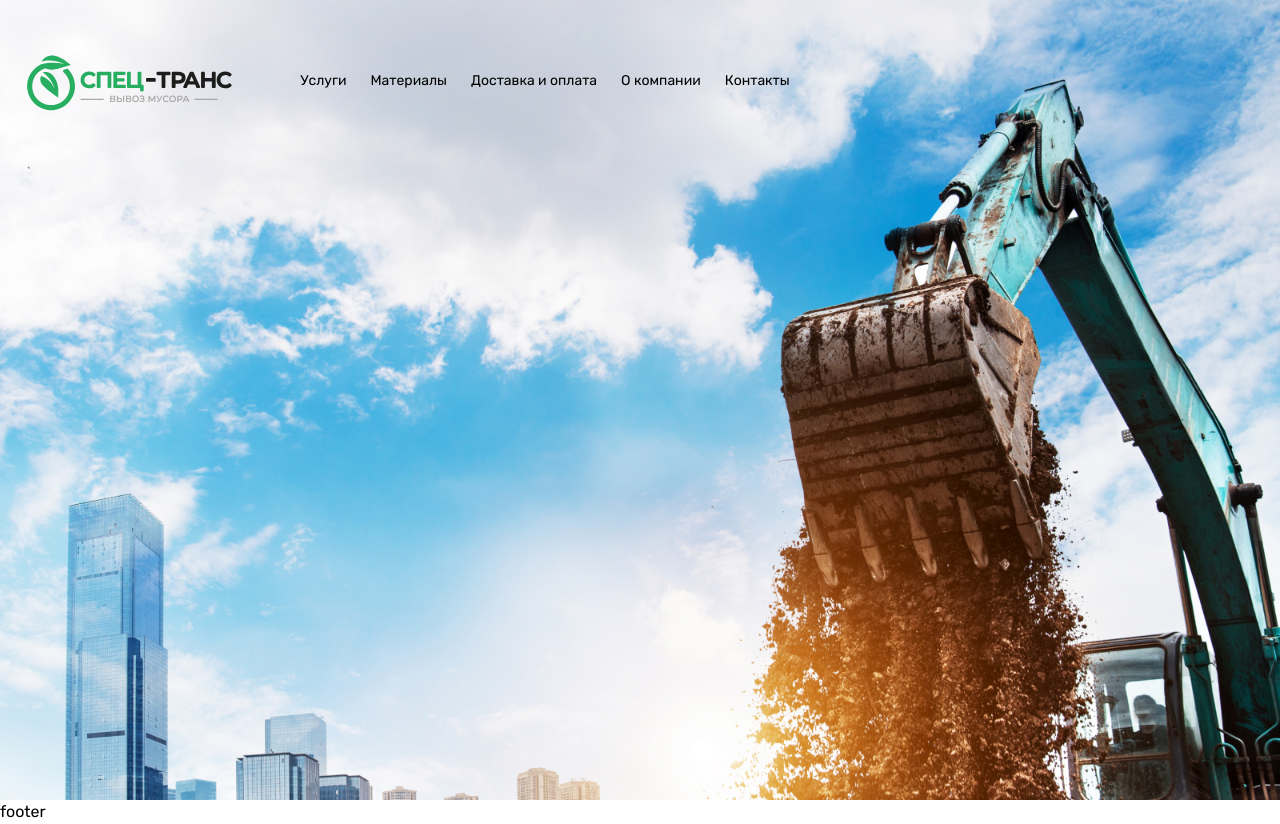
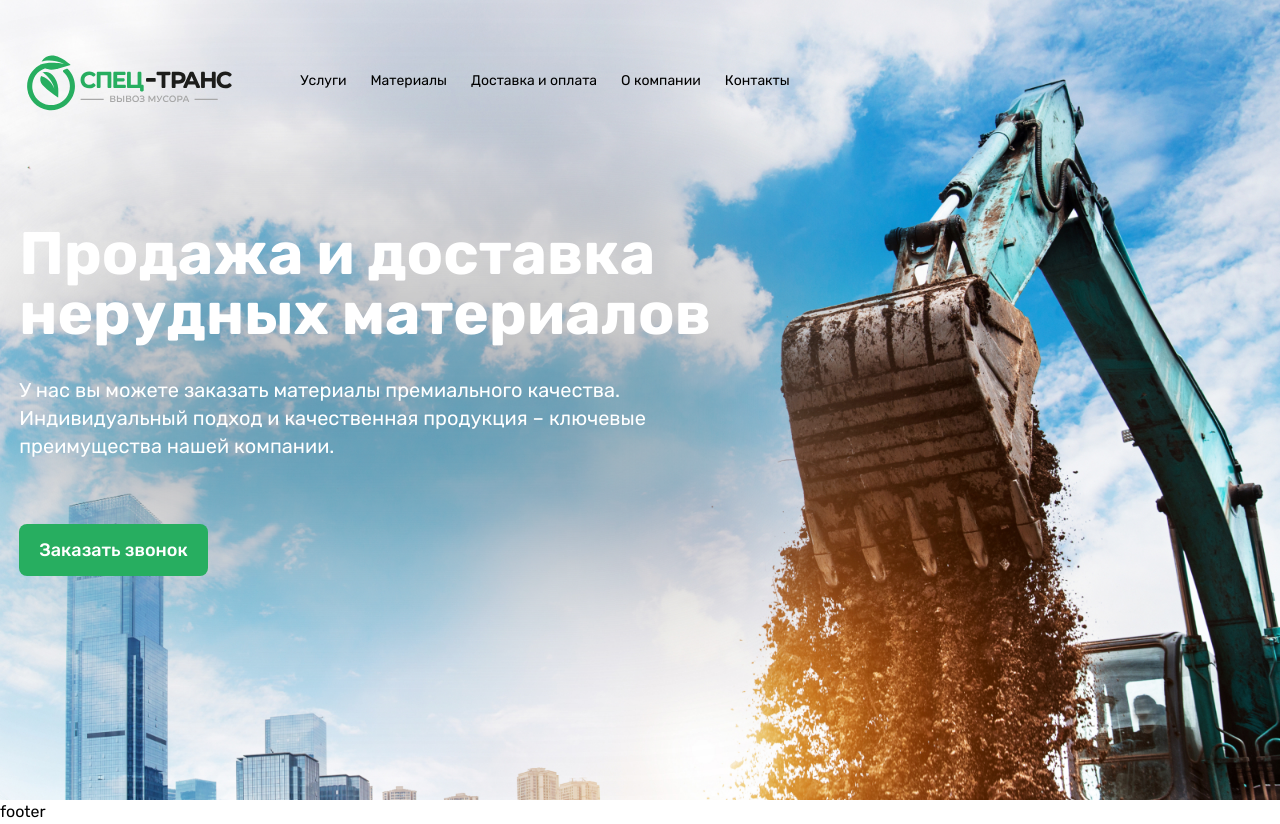
Before and after one commit to Deryjon/special-trans-project, a Vue app: page / in a window 1280 px wide. Built offline with nearby package versions, Linux system fonts and the light colour scheme.

Commit message:
feat: completed hero section (2023-06-07, 11:23)

```diff
--- a/package.json
+++ b/package.json
@@ -3,7 +3,7 @@
   "version": "0.0.0",
   "private": true,
   "scripts": {
-    "dev": "vite",
+    "dev": "vite --host",
     "build": "vite build",
     "preview": "vite preview"
   },
--- a/src/layouts/HeaderLayout/HeaderLayout.vue
+++ b/src/layouts/HeaderLayout/HeaderLayout.vue
@@ -1,6 +1,6 @@
 <template>
   <header
-    class="header fixed top-0 w-full transition-all "
+    class="header z-50 fixed top-0 w-full transition-all "
     :class="isScrolled ? 'header-scrolled lg:pt-0' : 'lg:pt-8'"
   >
     <div class="container flex items-center">
@@ -10,7 +10,7 @@
     </div>
   </header>
   <Transition name="menu">
-    <HiddenMenu v-if="isOpen" @closeMenu="toggleMenu" />
+    <HiddenMenu class="z-50"  v-if="isOpen" @closeMenu="toggleMenu" />
   </Transition>
 </template>
 
--- a/src/pages/HomePage/sections/HeroSection.vue
+++ b/src/pages/HomePage/sections/HeroSection.vue
@@ -1,14 +1,35 @@
 <template>
-	<section class="hero h-screen bg bg-right lg:bg-center">
+    <section class="hero min-h-screen bg bg-right lg:bg-center flex items-end py-5 md:items-center">
+        <div class="container">
+            <div class="block relative max-w-3xl">
 
-	</section>
+                <div class="bg-layer w-full h-full absolute left-0 top-0 bg-[#878787] opacity-50 blur-[100px]"></div>
+
+                <h1 class="title relative text-3xl leading-9 text-white font-bold md:text-6xl">Продажа и доставка нерудных
+                    материалов</h1>
+                <p class="subtitle relative text-white md:text-xl leading-5 my-4 lg:mt-8 lg:mb-16">
+                    У нас вы можете заказать материалы премиального качества.
+                    Индивидуальный подход и качественная продукция – ключевые преимущества
+                    нашей компании.
+                </p>
+                <TheButton class="relative">Заказать звонок</TheButton>
+            </div>
+        </div>
+    </section>
 </template>
+
+<script>
+import TheButton from '../../../ui/the-button.vue';
+
+export default {
+    components: { TheButton }
+}
+</script>
+
 <style lang="scss">
-.hero{
-	background-image: url(@/assets/images/hero-bg.jpg);
-	background-position: center;
-	background-size: cover;
-	background-repeat: no-repeat;
-
+.hero {
+    background-image: url('@/assets/images/hero-bg.jpg');
+    background-size: cover;
+    background-repeat: no-repeat;
 }
 </style>
```
